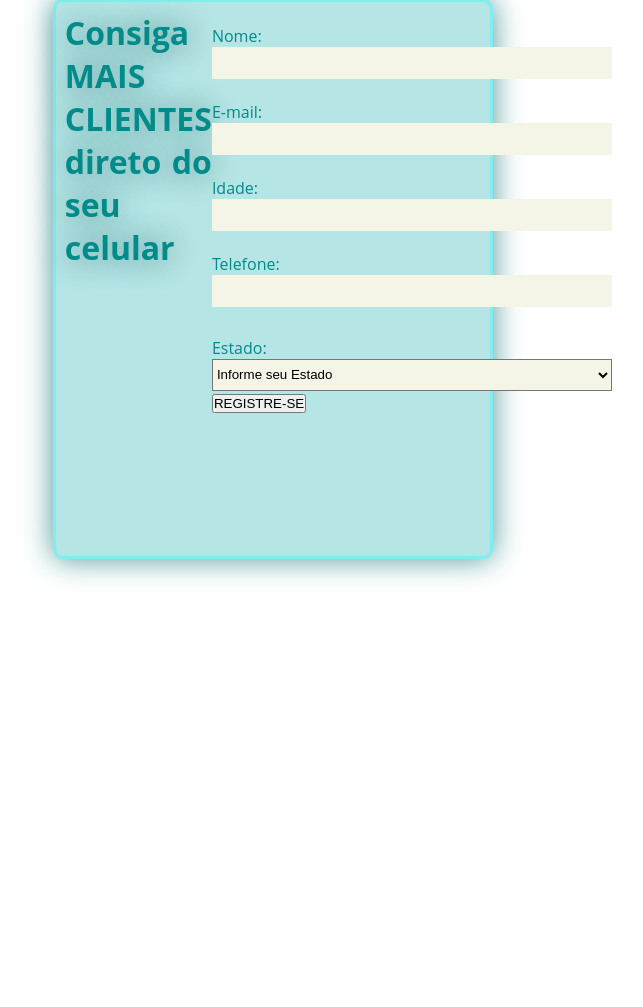
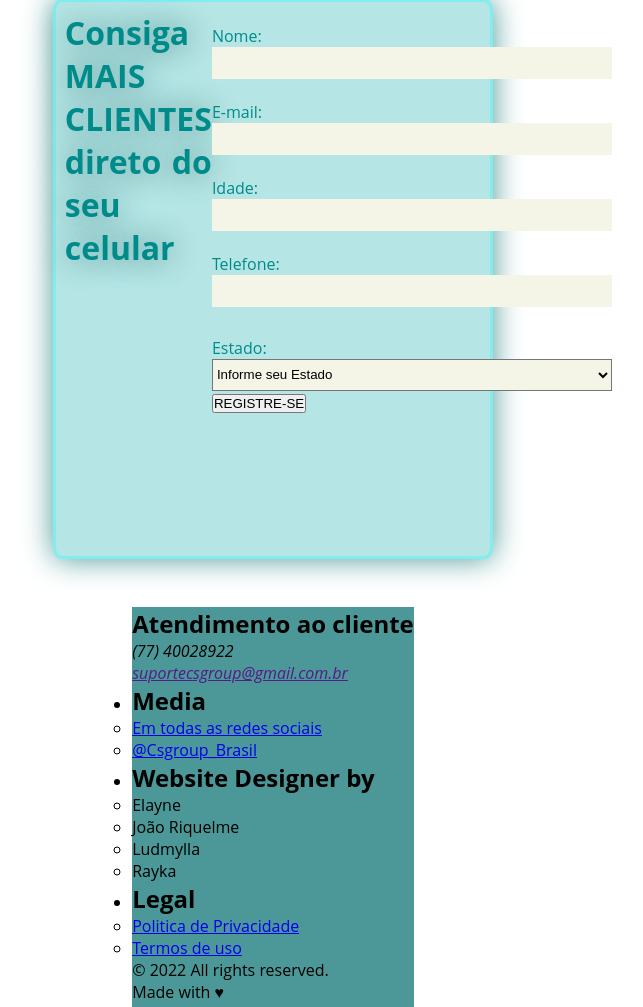
Before and after one commit to JoaoRiquelme115/TrabalhoWEBII, a PHP site: page /cadastro.php in a window 1280 px wide. Shown: the part 129-1136 px from the top of the page, without its empty margins (367-1010 px from the left). Run offline with PHP 8.4, Linux system fonts and the light colour scheme.

Commit message:
Update cadastro.php

```diff
--- a/cadastro.php
+++ b/cadastro.php
@@ -82,8 +82,79 @@
                 </div>
             </form>
         </main>
+            <!-- rodapé-->
+    <footer class="footer">
+  <div class="footer__addr">
+    <h1 class="footer__logo"></h1>
 
-        <footer>
-        </footer>
+    <h2>Atendimento ao cliente</h2>
+
+    <address>
+      (77) 40028922<br>
+           <a class="footer__btn" href=""> suportecsgroup@gmail.com.br
+</a>
+    </address>
+  </div>
+
+  <ul class="footer__nav">
+    <li class="nav__item">
+      <h2 class="nav__title">  Media</h2>
+
+      <ul class="nav__ul">
+        <li>
+          <a href="#">Em todas as redes sociais</a>
+        </li>
+        <li>
+          <a href="#">@Csgroup_Brasil</a>
+        </li>
+      </ul>
+    </li>
+
+    <li class="nav_item nav_item--extra">
+      <h2 class="nav__title">Website Designer by</h2>
+      <ul class="nav_ul nav_ul--extra">
+             <li>
+              <p>Elayne</p>
+           </li>
+          <li>
+             <p>João Riquelme</p>
+          </li>
+          <li>
+            <p>Ludmylla</p>
+          </li>
+          <li>
+            <p>Rayka</p>
+
+        </li>
+      </ul>
+    </li>
+
+
+    </li>
+
+    <li class="nav__item">
+      <h2 class="nav__title">Legal</h2>
+
+      <ul class="nav__ul">
+        <li>
+          <a href="#">Politica de Privacidade</a>
+        </li>
+
+        <li>
+          <a href="#">Termos de uso</a>
+        </li>
+
+      </ul>
+    </li>
+  </ul>
+
+  <div class="legal">
+    <p>&copy; 2022  All rights reserved.</p>
+
+    <div class="legal__links">
+      <span>Made with <span class="heart">♥
+    </div>
+  </div>
+</footer>
     </body>
 </html>
```
